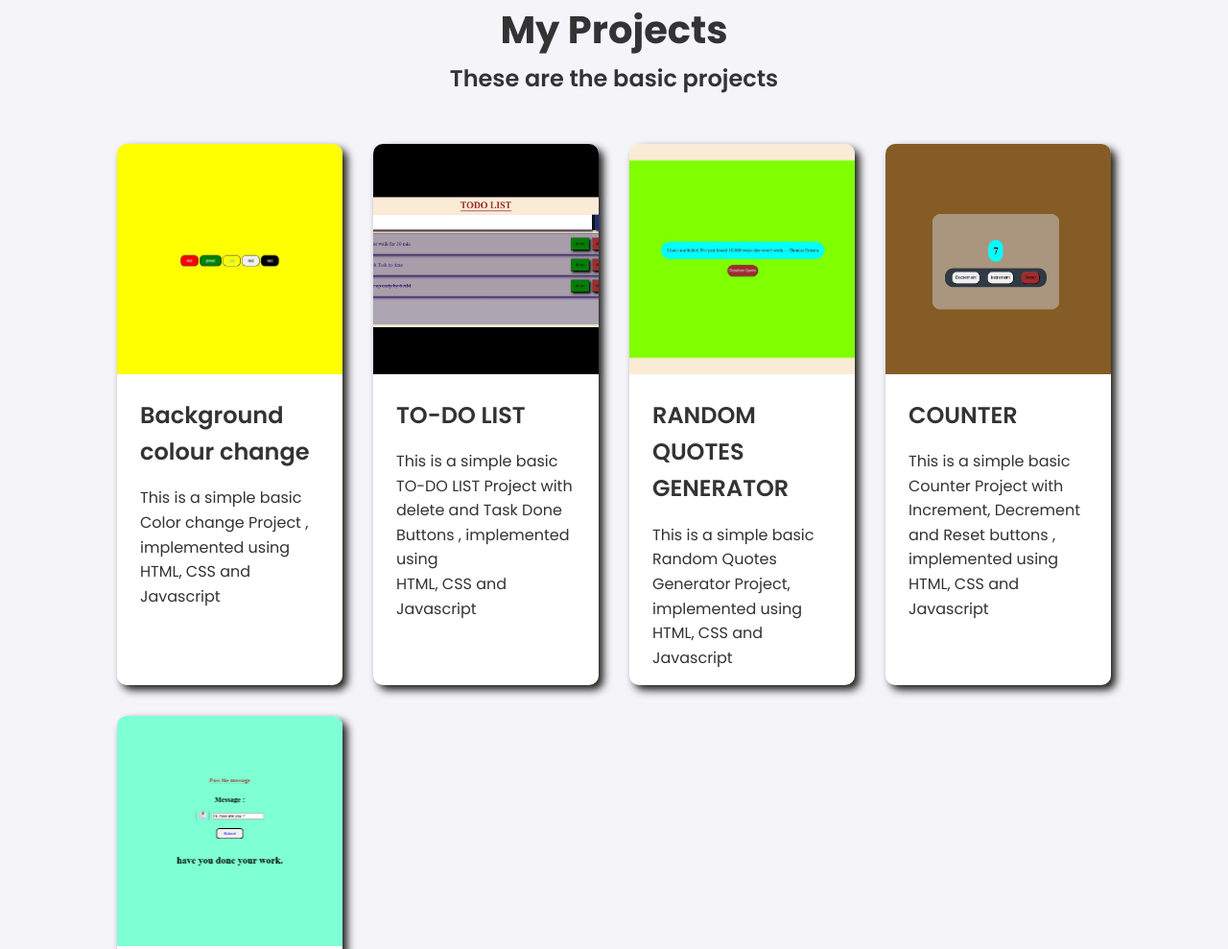
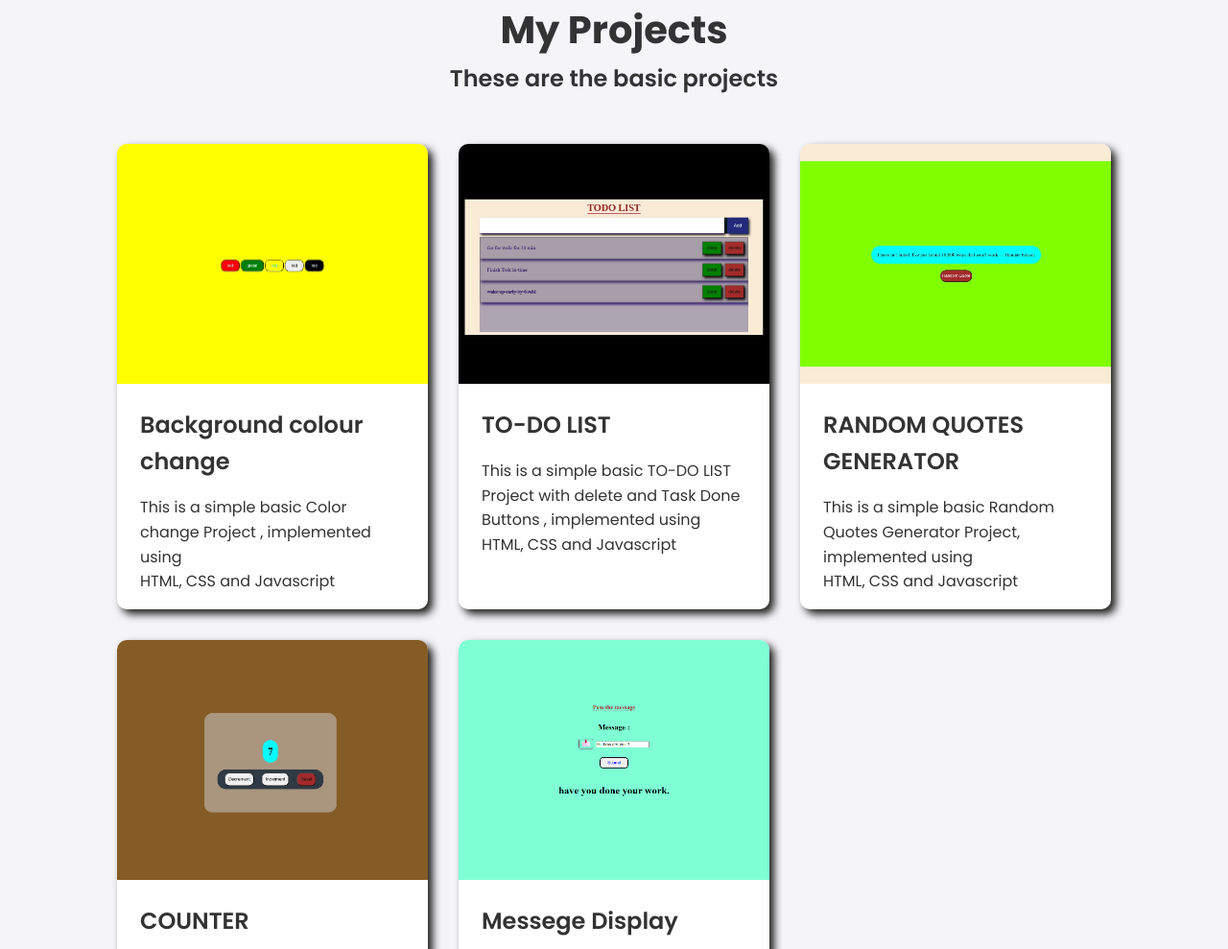
Before and after one commit to sabavathvijay/portfolio, a plain HTML site: page index.html in a window 1280 px wide. Shown: the part 1461-2450 px from the top of the page at 96% size. Drawn offline with Linux system fonts and the light colour scheme.

Commit message:
Personal portfolio

```diff
--- a/Css/index.css
+++ b/Css/index.css
@@ -217,7 +217,7 @@ img {
 .project-grid {
 
     display: grid;
-    grid-template-columns: repeat(auto-fit, minmax(200px, 1fr));
+    grid-template-columns: repeat(auto-fit, minmax(300px, 1fr));
     gap: 2rem;
     width: 100%;
 }
@@ -460,7 +460,8 @@ section {
 
 .project-card img {
     width: 100%;
-    height: 240px;
+    height: 250px;
     object-fit:cover;
 
+;
 }
```
